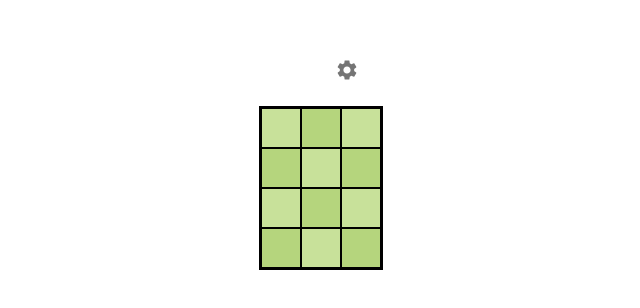
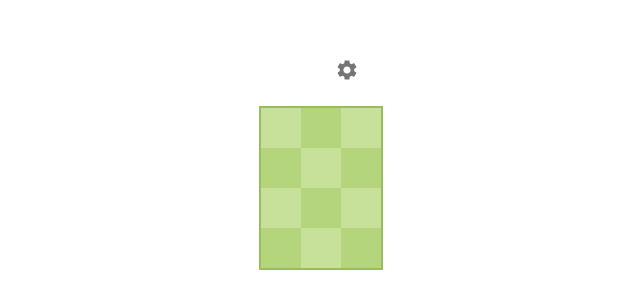
Before and after one commit to tomgodee/minesweeper, a React (Vite) app: page / in a window 1280 px wide. Shown: the part 248-556 px from the top of the page, without its empty margins (319-959 px from the left). Built offline with nearby package versions, Linux system fonts and the light colour scheme.

Commit message:
Style Tile

```diff
--- a/src/Field/Field.container.tsx
+++ b/src/Field/Field.container.tsx
@@ -113,6 +113,10 @@ const generateTiles = (size: { width: number; height: number }): Tile[] => {
         mineCountSymbol: "0",
         mineScore: Math.random(),
         open: false,
+        up: false,
+        down: false,
+        left: false,
+        right: false,
       });
     }
   }
@@ -165,6 +169,26 @@ const openAllMinedTiles = (plot: Tile[][]) => {
   );
 };
 
+const calculateBorder = (plot: Tile[][]) => {
+  for (let line = 0; line < plot.length; line += 1) {
+    for (let column = 0; column < plot[line].length; column += 1) {
+      plot[line][column].up =
+        line - 1 >= 0 ? plot[line - 1][column].open : false;
+
+      if (line + 1 <= plot.length - 1)
+        plot[line][column].down = plot[line + 1][column].open;
+
+      if (column - 1 >= 0)
+        plot[line][column].left = plot[line][column - 1].open;
+
+      if (column + 1 <= plot[line].length - 1)
+        plot[line][column].right = plot[line][column + 1].open;
+    }
+  }
+
+  return plot;
+};
+
 function FieldContainer(props: FieldContainerProps) {
   const { settings } = props;
 
@@ -172,7 +196,9 @@ function FieldContainer(props: FieldContainerProps) {
 
   const clickTile = (clickedTile: Tile) => {
     if (clickedTile.mineCountSymbol === "0") {
-      const newPlot = openTileArea(clickedTile, plot).map((line) => [...line]);
+      const newPlot = calculateBorder(openTileArea(clickedTile, plot)).map(
+        (line) => [...line]
+      );
       setPlot(newPlot);
     } else if (clickedTile.mineCountSymbol === "bomb") {
       const newPlot = openAllMinedTiles(plot);
--- a/src/Field/Field.scss
+++ b/src/Field/Field.scss
@@ -1,3 +1,4 @@
 .field {
-  border: 2px solid black;
+  // border: 2px solid var(--mui-palette-ground-dark);
+  border: 2px solid #98be5b;
 }
--- a/src/Tile/Tile.scss
+++ b/src/Tile/Tile.scss
@@ -1,6 +1,5 @@
 .tile {
   padding: 0.75rem;
-  border: 1px solid black;
   flex: 1 1 100%;
   min-width: 40px;
   min-height: 40px;
@@ -26,6 +25,19 @@
   &.odd:hover {
     background-color: var(--mui-palette-grass-light);
   }
+
+  &.up {
+    border-top: 2px solid #98be5b;
+  }
+  &.down {
+    border-bottom: 2px solid #98be5b;
+  }
+  &.left {
+    border-left: 2px solid #98be5b;
+  }
+  &.right {
+    border-right: 2px solid #98be5b;
+  }
 }
 
 .open {
--- a/src/Tile/Tile.tsx
+++ b/src/Tile/Tile.tsx
@@ -7,15 +7,27 @@ interface TileProps {
   handleClick: (tile: Tile) => void;
 }
 
+const oddOrEven = (tile: Tile): string => {
+  return (tile.line + tile.column) % 2 === 0 ? "even" : "odd";
+};
+
+const getBorder = (tile: Tile): string => {
+  let classNames = "";
+  if (tile.up) classNames += " up";
+  if (tile.down) classNames += " down";
+  if (tile.left) classNames += " left";
+  if (tile.right) classNames += " right";
+
+  return classNames;
+};
+
 function Tile(props: TileProps) {
   const { tile, handleClick } = props;
 
   if (!tile.open)
     return (
       <Box
-        className={`tile close ${
-          (tile.line + tile.column) % 2 === 0 ? "even" : "odd"
-        }`}
+        className={`tile close ${oddOrEven(tile)} ${getBorder(tile)}`}
         onClick={() => handleClick(tile)}
         onContextMenu={(e) => {
           e.preventDefault();
@@ -24,11 +36,7 @@ function Tile(props: TileProps) {
     );
   else
     return (
-      <Box
-        className={`tile open ${
-          (tile.line + tile.column) % 2 === 0 ? "even" : "odd"
-        }`}
-      >
+      <Box className={`tile open ${oddOrEven(tile)} ${getBorder(tile)}`}>
         {tile.mineCountSymbol === "bomb" ? "B" : tile.mineCountSymbol}
       </Box>
     );
--- a/src/types/tile.ts
+++ b/src/types/tile.ts
@@ -4,6 +4,10 @@ interface Tile {
   mineCountSymbol: MineCountSymbol;
   mineScore: number;
   open: boolean;
+  up: boolean;
+  down: boolean;
+  left: boolean;
+  right: boolean;
 }
 
 type MineCountSymbol =
```
